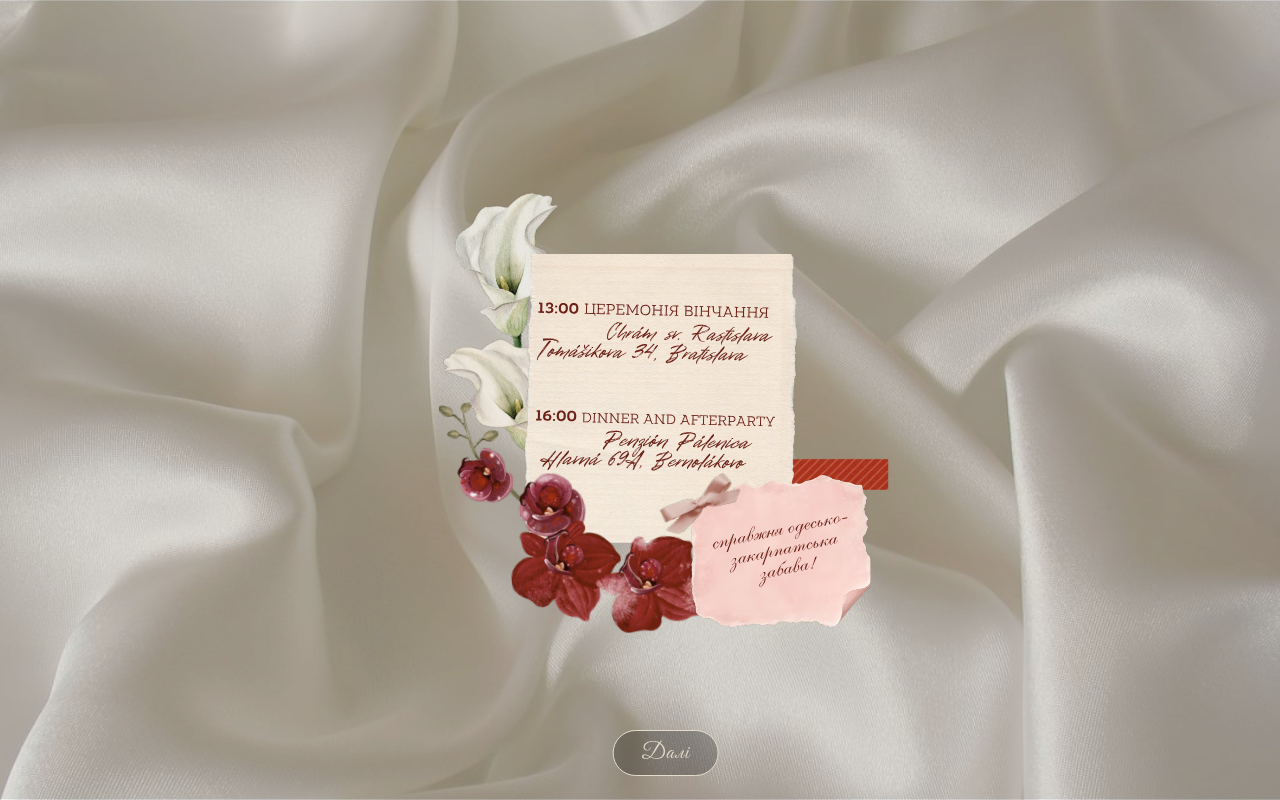
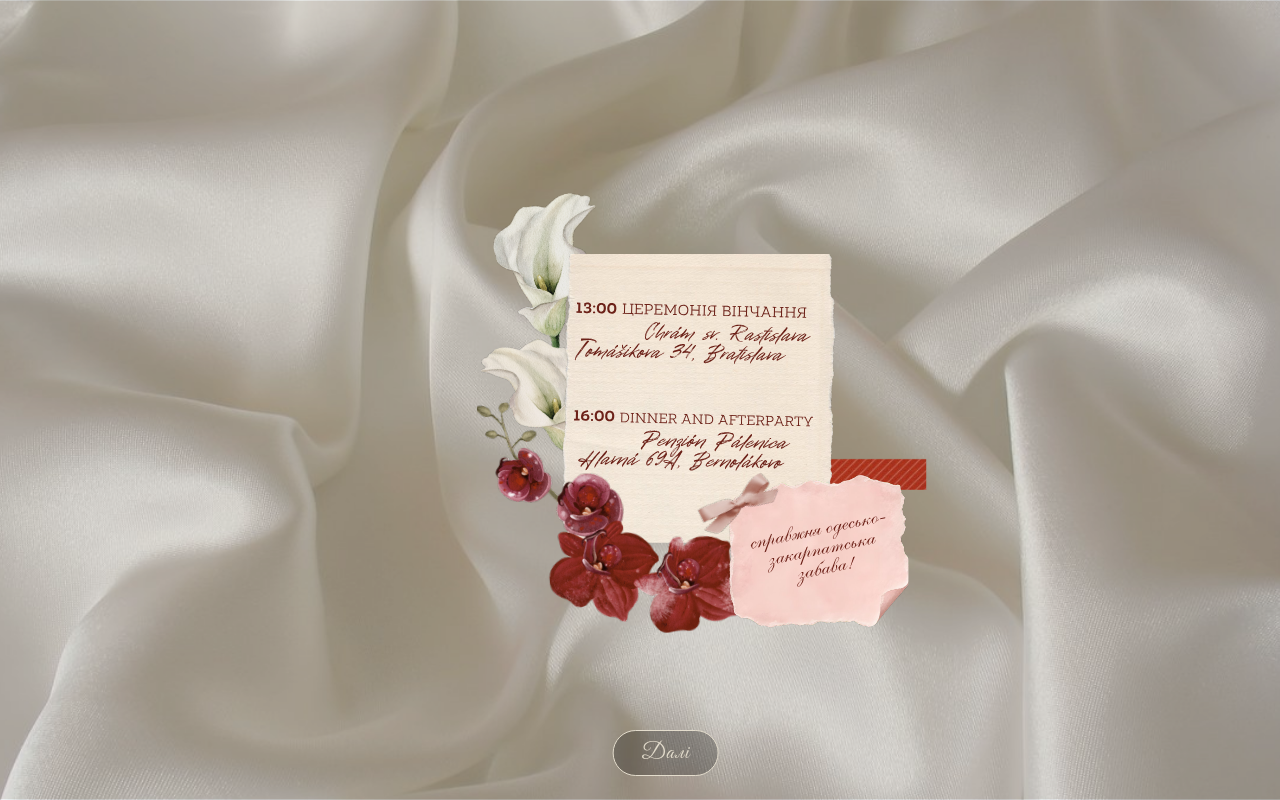
Before and after one commit to s4laTcezar/wedding-invitation, an Angular app in the folder frontend/: page /next in a window 1280 px wide. Built offline with nearby package versions, Linux system fonts and the light colour scheme.

Commit message:
incsreased left percentage

```diff
--- a/frontend/src/app/components/next-page/next-page.component.scss
+++ b/frontend/src/app/components/next-page/next-page.component.scss
@@ -47,7 +47,7 @@
   position: relative;
   z-index: 0;
   width: min(85%, 380px);
-  left: 5%
+  left: 8%
 }
 
 .next-page__note {
```
